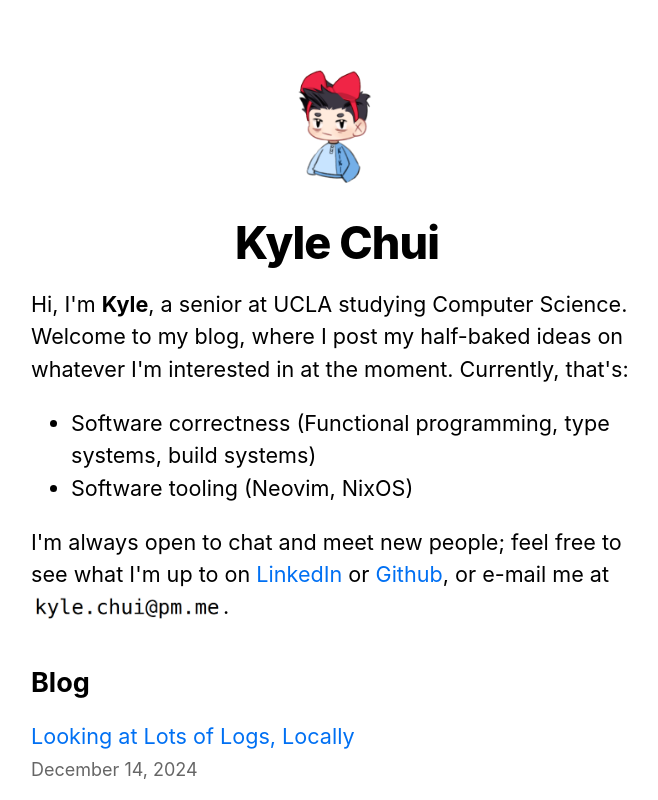
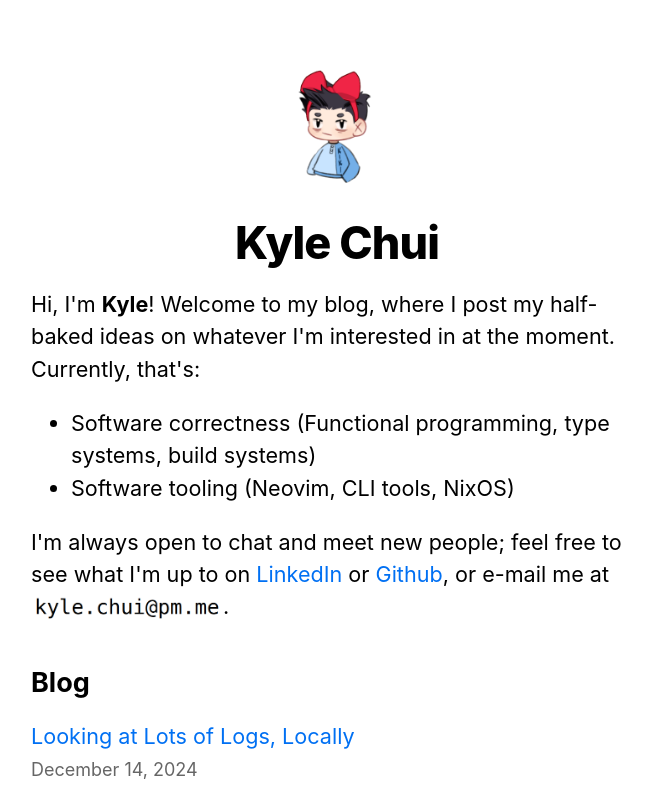
Before and after one commit to kylechui/kylechui.github.io, a Next.js app: page / in a window 1280 px wide. Shown: the top 800 px of the page, without its empty margins (303-961 px from the left). Built offline with nearby package versions, Linux system fonts and the light colour scheme.

Commit message:
fix: Unknown `conf` type + update bio.

```diff
--- a/pages/index.tsx
+++ b/pages/index.tsx
@@ -32,15 +32,14 @@ export default function Home({
       </Head>
       <section className={utilStyles.headingMd}>
         <div>
-          Hi, I'm <b>Kyle</b>, a senior at UCLA studying Computer Science.
-          Welcome to my blog, where I post my half-baked ideas on whatever I'm
-          interested in at the moment. Currently, that's:
+          Hi, I'm <b>Kyle</b>! Welcome to my blog, where I post my half-baked
+          ideas on whatever I'm interested in at the moment. Currently, that's:
           <ul>
             <li>
               Software correctness (Functional programming, type systems, build
               systems)
             </li>
-            <li>Software tooling (Neovim, NixOS)</li>
+            <li>Software tooling (Neovim, CLI tools, NixOS)</li>
           </ul>
         </div>
         <p>
```
Also changed, not shown: posts/looking-at-lots-of-logs-locally.md (+2 -2 lines).
